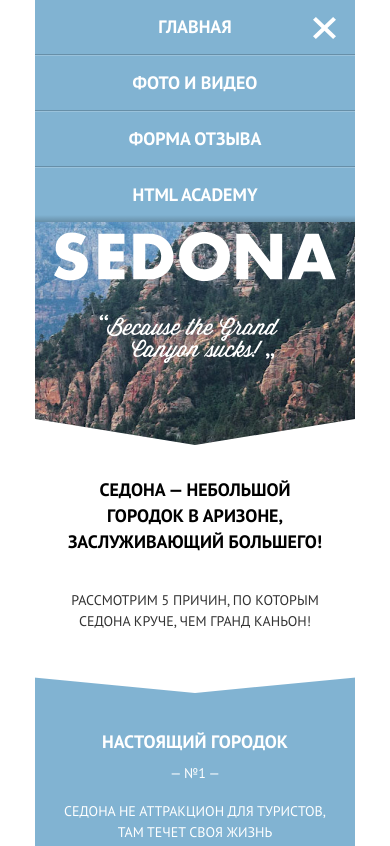
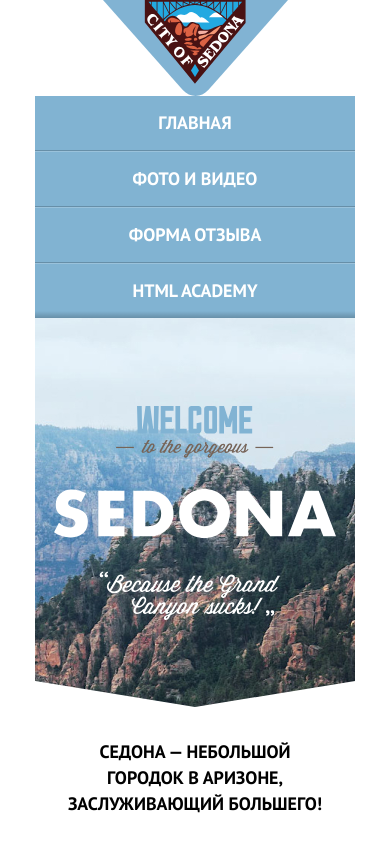
Before and after one commit to htmlacademy-adaptive/1932009-sedona-25, a website: page source/index.html in a window 390 px wide. Shown: the top 846 px of the page. Drawn offline with nearby package versions, Linux system fonts and the light colour scheme; files that its build step writes are made by us from their sources.

Commit message:
исправил меню в index.

```diff
--- a/source/index.html
+++ b/source/index.html
@@ -13,7 +13,10 @@
 </head>
 
 <body class="page__body">
-  <header class="main-header main-header--mobile-opened">
+  <!-- (main-header--mobile-opened) - старое решение
+    1. main-header                    - js
+    2. main-header main-header--no-js - не работает js   -->
+  <header class="main-header main-header--no-js">
     <a class="main-header__logo">
       <svg width="185" height="96" viewBox="0 0 185 96" fill="none" xmlns="http://www.w3.org/2000/svg">
         <path d="M185 0H0L79.8097 90.1011C86.8489 97.9663 98.2503 97.9663 105.289 90.1011L185 0Z" fill="#81B3D3" />
@@ -102,7 +105,10 @@
       </svg>
     </a>
     <nav class="main-header__nav main-nav">
-      <ul class="main-nav__list site-list *site-list--close">
+      <!-- 1. site-list site-list--js site-list--close - меню Закрыто
+           2. site-list site-list--js                  - меню Открыто
+           3. site-list                                - не работает js -->
+      <ul class="main-nav__list site-list">
         <li class="site-list__item">
           <a class="site-list__link site-list__link--current" href="#">
             Главная
@@ -124,13 +130,17 @@
           </a>
         </li>
       </ul>
-      <button class="main-nav__toggle main-nav__toggle--close" type="button">
+      <!-- 1. main-nav__toggle                           - меню Закрыто
+           2. main-nav__toggle + main-nav__toggle--close - меню Открыто
+           3. visually-hidden                            - не работает js -->
+      <button class="visually-hidden" type="button">
         <span class="visually-hidden">Кнопка главного меню.</span>
       </button>
     </nav>
   </header>
   <main class="main-container ">
-    <div class="main-container__intro-image-container main-container__intro-image-container--cutten">
+    <!-- (main-container__intro-image-container--cutten) - старое решение -->
+    <div class="main-container__intro-image-container">
       <img class="main-container__intro-image" src="img/intro-text.svg"
         alt="Изображение горного ладшафта под голубым небом с надписью: &#171;Добро пожаловать в Седону!&#187;.">
     </div>
--- a/source/less/common/main-header.less
+++ b/source/less/common/main-header.less
@@ -2,6 +2,10 @@
   position: relative;
   margin: 0 auto;
   width: 320px;
+
+  @media (max-width: 767px) {
+    padding-top: 56px;
+  }
 
   @media (min-width: @tablet-width) and (max-width: 1199px) {
     width: 768px;
@@ -12,23 +16,30 @@
   }
 }
 
-.main-header--mobile-opened {
+.main-header--no-js {
   @media (max-width: 767px) {
-    position: absolute;
-    top: 0;
-    left: 50%;
-    transform: translateX(-50%);
+    padding-top: 96px;
   }
 }
+
+// .main-header--mobile-opened {
+//   @media (max-width: 767px) {
+//     position: absolute;
+//     top: 0;
+//     left: 50%;
+//     transform: translateX(-50%);
+//   }
+// }
 
 .main-header__logo {
   top: 0;
   bottom: 0;
   left: 0;
   right: 0;
-  margin: auto;
+  margin: 0 auto;
   position: absolute;
   width: 185px;
+  height: 96px;
 
   @media (min-width: @tablet-width) {
     z-index: 1;
--- a/source/less/common/main-nav.less
+++ b/source/less/common/main-nav.less
@@ -1,8 +1,4 @@
 .main-nav {
-  position: relative;
-  display: flex;
-
-
   @media (min-width: @tablet-width) and (max-width: 1199px) {
     width: 768px;
   }
@@ -15,14 +11,12 @@
 .main-nav__toggle {
   width: 23px;
   height: 22px;
+  padding: 0;
   border: none;
-  display: block;
-  padding: 0;
-  margin-left: auto;
-  margin-right: 19px;
-  margin-top: 17px;
-  margin-bottom: 17px;
   background-color: inherit;
+  position: absolute;
+  top: 17px;
+  right: 19px;
   background-image: url("../img/toggle-1.svg");
 
   &:hover {
@@ -41,25 +35,29 @@
 }
 
 .main-nav__toggle--close {
-  width: 23px;
-  height: 22px;
-  border: none;
-  background-color: inherit;
   background-image: url("../img/toggle-2.svg");
-  position: absolute;
-  top: 0;
-  right: 0;
+}
 
-  &:hover {
-    cursor: pointer;
-    opacity: 0.6;
-  }
+// .main-nav__toggle--close {
+//   width: 23px;
+//   height: 22px;
+//   border: none;
+//   background-color: inherit;
+//   background-image: url("../img/toggle-2.svg");
+//   position: absolute;
+//   top: 17px;
+//   right: 19px;
 
-  &:focus {
-    opacity: 0.3;
-  }
+//   &:hover {
+//     cursor: pointer;
+//     opacity: 0.6;
+//   }
 
-  @media (min-width: @tablet-width) {
-    display: none;
-  }
-}
+//   &:focus {
+//     opacity: 0.3;
+//   }
+
+//   @media (min-width: @tablet-width) {
+//     display: none;
+//   }
+// }
--- a/source/less/common/site-list.less
+++ b/source/less/common/site-list.less
@@ -17,6 +17,14 @@
     flex-direction: row;
     width: 1200px;
     background-color: @white;
+  }
+}
+
+.site-list--js {
+  @media (max-width: 767px) {
+    position: absolute;
+    top: 0;
+    left: 0;
   }
 }
 
--- a/source/less/index/main-container.less
+++ b/source/less/index/main-container.less
@@ -66,12 +66,12 @@
   }
 }
 
-.main-container__intro-image-container--cutten {
-  @media (max-width: 767px) {
-    padding-top: 10px;
-    margin-top: 56px;
-  }
-}
+// .main-container__intro-image-container--cutten {
+//   @media (max-width: 767px) {
+//     padding-top: 10px;
+//     margin-top: 56px;
+//   }
+// }
 
 .main-container__intro-image {
   width: 282px;
```
Also changed, not shown: source/form.html (+0 -5 lines), source/less/form/checkboxbutton.less (line endings or trailing spaces).
